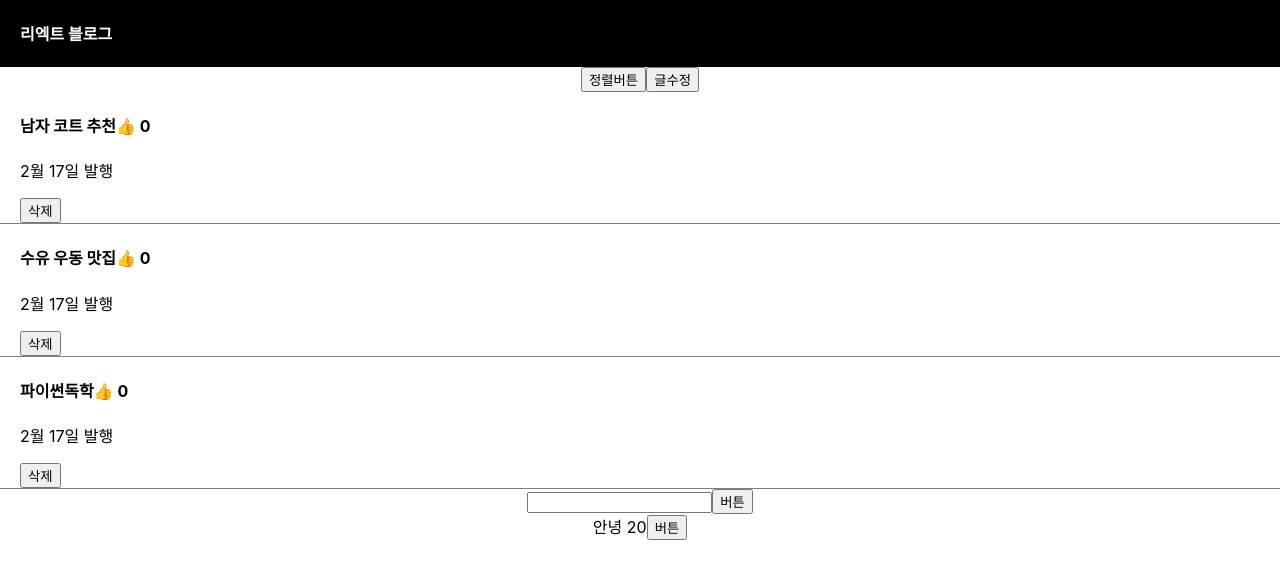
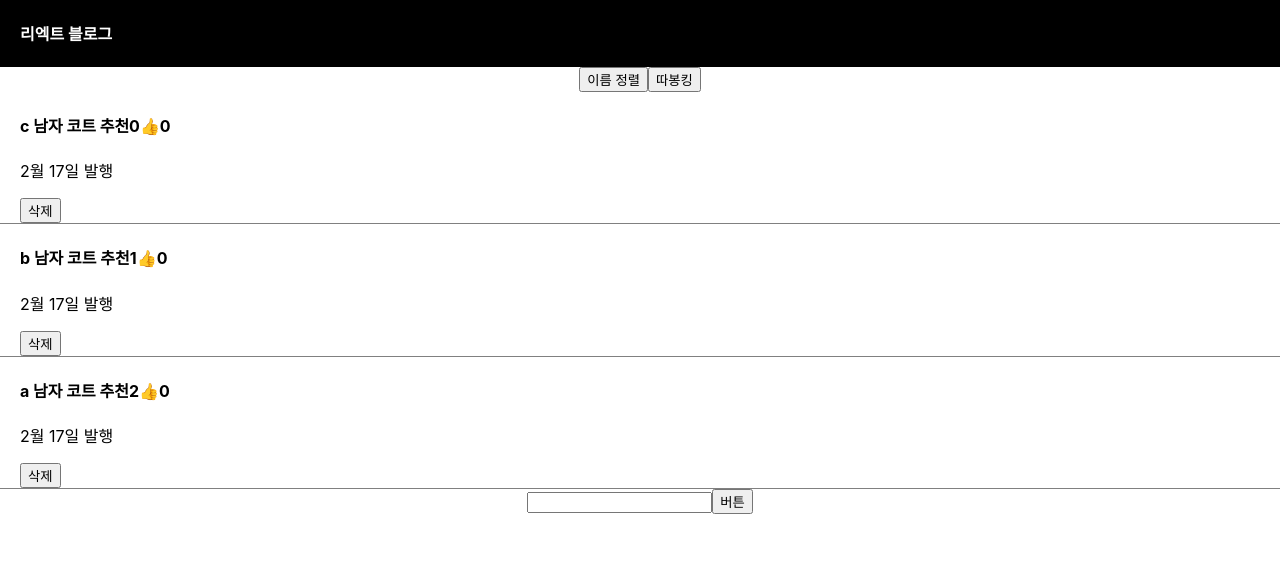
Before and after one commit to orangecalvin/react, a React (Create React App) app: page / in a window 1280 px wide. Shown: the top 578 px of the page. Built offline with nearby package versions, Linux system fonts and the light colour scheme.

Commit message:
따봉순 정렬 이름정렬수정

```diff
--- /dev/null
+++ b/src/App copy.js
@@ -0,0 +1,100 @@
+/* eslint-disable */
+import React from 'react';
+
+import logo from './logo.svg';
+import './App.css';
+import { useState } from 'react';
+
+function App() {
+
+  const [content, setContent] = useState([{
+    id: 0,
+    글제목: 'c 남자 코트 추천0',
+    따봉: 0
+  },
+  {
+    id: 1,
+    글제목: 'b 남자 코트 추천1',
+    따봉: 0
+  },
+  {
+    id: 2,
+    글제목: 'a 남자 코트 추천2',
+    따봉: 0
+  }
+  ]);
+
+
+
+  let [입력값, 입력값변경] = useState('');
+
+  return (
+
+    <div className="App">
+      <div className="black-nav">
+        <h4>리엑트 블로그</h4>
+      </div>
+
+<button onClick={() => {
+    const contestCopy = [...content].sort((a, i) => a.글제목.localeCompare(i.글제목));
+    setContent(contestCopy);
+  }}>이름 정렬</button>
+
+<button onClick={() => {
+  const contentCopy2 = [...content].sort((a, i) => i.따봉 - a.따봉);
+  setContent(contentCopy2);
+}}>따봉킹</button>
+
+      {
+        content.map(({id, 글제목, 따봉 }, i) =>
+        (<div className="list" key={id}>
+          <h4>
+            {글제목}
+            <span onClick={(e) => {
+              e.stopPropagation();
+              const contestCopy = content.map(props => {
+                if(props.id === id){
+                  return {
+                    ...props,
+                    따봉 : props.따봉 + 1,
+                  }
+                }
+                return props;
+              })
+              setContent(contestCopy)
+            }}>👍</span>
+            {따봉}
+          </h4>
+          <p>2월 17일 발행</p>
+          <button onClick={() => {
+            const copy = content.filter(props => props.id !== id)
+            console.log(content)
+            console.log(copy)
+            setContent(copy);
+          }}>삭제</button>
+        </div>)
+        )
+      }
+
+      <input onChange={(e) => {
+        입력값변경(e.target.value);
+      }} />
+      <button onClick={() => {
+        let id = 0;
+
+        content.forEach((props) => {
+          id = Math.max(id, props.id)
+        })
+        const newContent = {
+          id: id +1,
+          글제목: 입력값,
+          따봉: 0
+        }
+        setContent([...content, newContent])
+      }}>버튼</button>
+    </div>
+  );
+}
+
+
+export default App;
--- a/src/App.js
+++ b/src/App.js
@@ -8,16 +8,13 @@ import { useState } from 'react';
 function App() {
 
   let [글제목, 글제목변경] = useState(['남자 코트 추천', '수유 우동 맛집', '파이썬독학']);
-  let [따봉, 따봉변경] = useState(0);
+  let [따봉, 따봉변경] = useState([0, 0, 0, 0]);
   let [modal, setModal] = useState(false);
   let [title, setTitle] = useState(0);
   let [입력값, 입력값변경] = useState('');
 
+  return (
 
-
-
-
-  return (
     <div className="App">
       <div className="black-nav">
         <h4>리엑트 블로그</h4>
@@ -49,12 +46,15 @@ function App() {
       </div> */}
 
       {
-        글제목.map(function (a, i) {
-          return (<div className="list" key={i}>
+        글제목.map((a, i) =>
+            (<div className="list" key={i}>
             <h4 onClick={() => { setModal(!modal); setTitle(i) }}>{글제목[i]}
               <span onClick={(e) => {
-                e.stopPropagation(); 따봉변경(따봉+1)
-              }}>👍</span> {따봉}
+                e.stopPropagation();
+                const 따봉copy = [...따봉];
+                따봉copy[i]++;
+                따봉변경(따봉copy);
+              }}>👍</span> { 따봉[i] }
             </h4>
             <p>2월 17일 발행</p>
             <button onClick={()=>{
@@ -63,7 +63,7 @@ function App() {
                 글제목변경(copy);
               }}>삭제</button>
           </div>)
-        })
+        )
       }
 
         <input onChange={(e)=>{
@@ -77,7 +77,7 @@ function App() {
           }}>버튼</button>
 
       {
-        modal == true ? <Modal 글제목변경={글제목변경}
+        modal === true ? <Modal 글제목변경={글제목변경}
         color={'orange'} 글제목={글제목} title={title} setTitle={setTitle} /> : null
       }
 
@@ -91,16 +91,17 @@ function App() {
 
 
 function Modal(props) {
+  const {title: 테스트, 글제목, 글제목변경, color} = props;
   return (
-    <div className='modal' style={{background : props.color}}>
+    <div className='modal' style={{background : color}}>
 
-      <h4>{ props.글제목[props.title] }</h4>
+      <h4>{ 글제목[테스트] }</h4>
       <p>날짜</p>
       <p>상세내용</p>
       <button onClick={() => {
-        let copy = [...props.글제목];
+        const copy = [...글제목];
         copy[0] = '여자코트 추천';
-        props.글제목변경(copy);
+        글제목변경(copy);
       }}>글수정</button>
 
     </div>
--- a/src/index.js
+++ b/src/index.js
@@ -1,7 +1,7 @@
 import React from 'react';
 import ReactDOM from 'react-dom/client';
 import './index.css';
-import App from './App';
+import App from './App copy';
 import reportWebVitals from './reportWebVitals';
 
 const root = ReactDOM.createRoot(document.getElementById('root'));
```
Also changed, not shown: src/test.js (added, +18 -0 lines), 1 other file (tests, documents, lock files or other folders).
